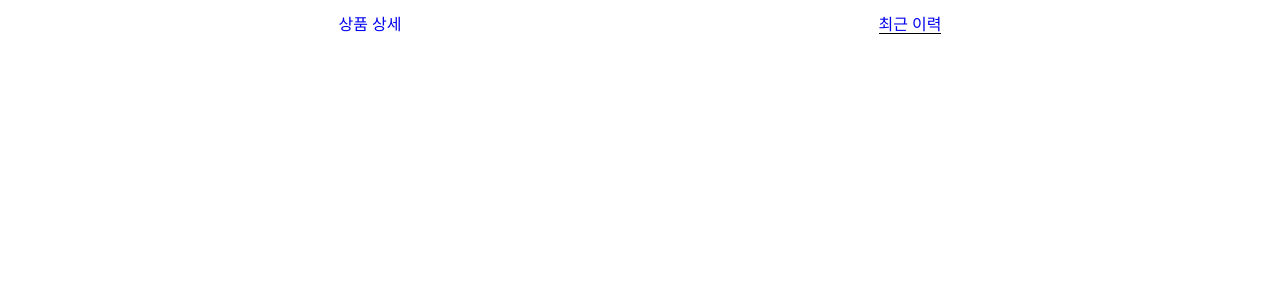
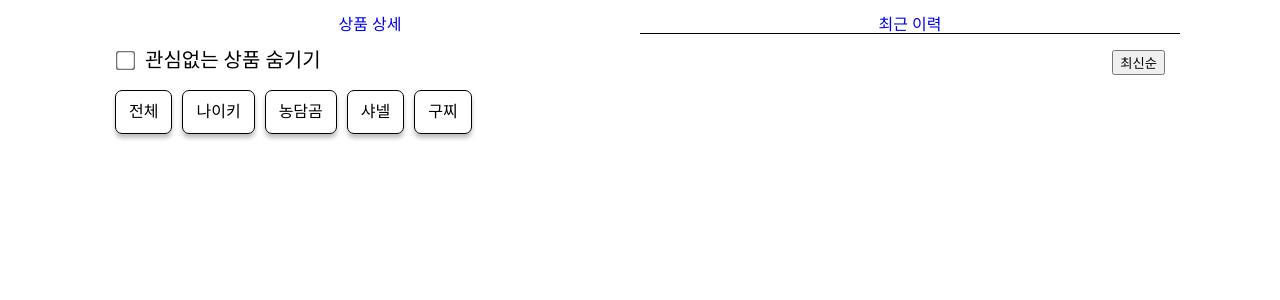
Before and after one commit to SeongsangCHO/wanted-preonboarding-subject-2, a React (Create React App) app: page /recentList in a window 1280 px wide. Shown: the top 300 px of the page. Built offline with nearby package versions, Linux system fonts and the light colour scheme.

Commit message:
style: 스타일 사소한부분 변경

```diff
--- a/src/Components/Navbar/style.js
+++ b/src/Components/Navbar/style.js
@@ -14,6 +14,8 @@ export const PageSelector = styled.li`
   text-align: center;
   & > a {
     text-decoration: none;
+    width: 100%;
+    display: inline-block;
   }
   & > a.disable-link {
     pointer-events: none;
--- a/src/Pages/RecentList/index.js
+++ b/src/Pages/RecentList/index.js
@@ -1,6 +1,9 @@
 import React, { Component } from "react";
 import Header from "../../Components/Header";
-import { Container } from "./style";
+import BrandFilter from "../../Components/ProductFilter/BrandFilter";
+import HideNoInterestingFilter from "../../Components/ProductFilter/HideNoInterestingFilter";
+import OrderFilter from "../../Components/ProductFilter/OrderFilter";
+import { Container, FilterOrderContainer } from "./style";
 
 class RecentListPage extends Component {
   constructor(props) {
@@ -20,7 +23,12 @@ class RecentListPage extends Component {
   render() {
     return (
       <Container>
-        <Header></Header>
+        <Header />
+        <FilterOrderContainer>
+          <HideNoInterestingFilter />
+          <OrderFilter />
+        </FilterOrderContainer>
+        <BrandFilter />
       </Container>
     );
   }
--- a/src/Pages/RecentList/style.js
+++ b/src/Pages/RecentList/style.js
@@ -2,5 +2,10 @@ import styled from "styled-components";
 
 export const Container = styled.div`
   width: 100%;
+`;
 
+export const FilterOrderContainer = styled.div`
+  display: flex;
+  justify-content: space-between;
+  padding: 0 15px;
 `;
```
